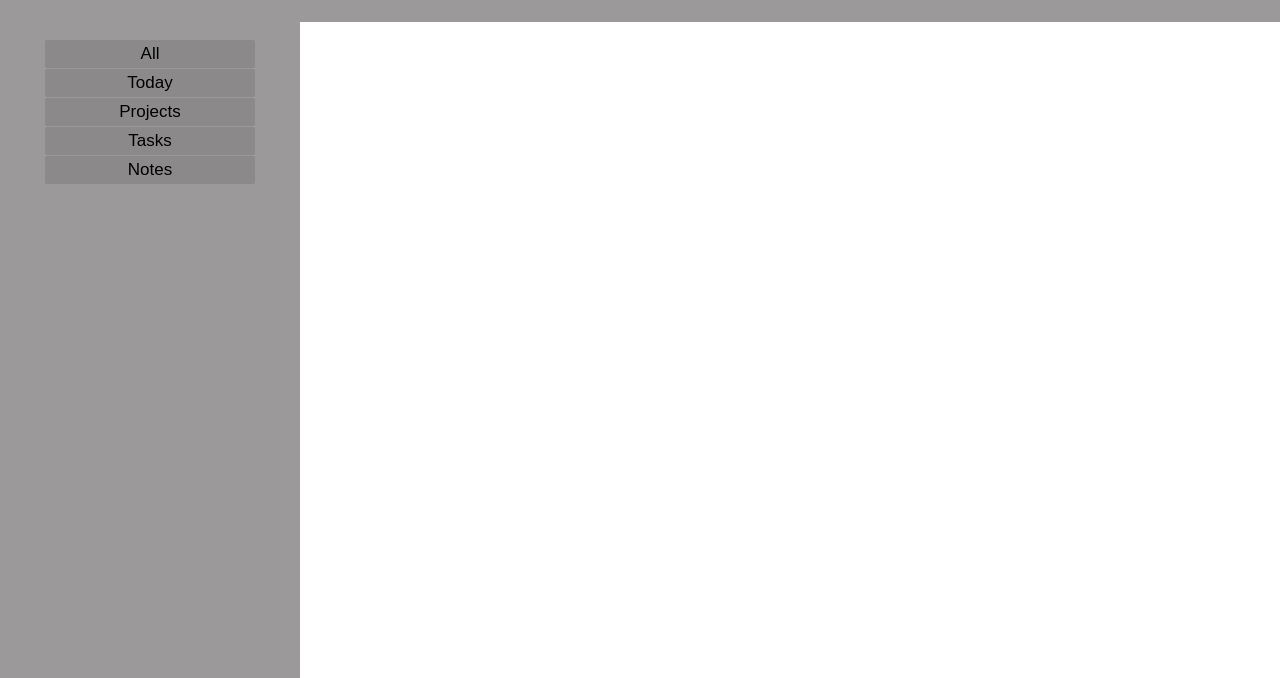
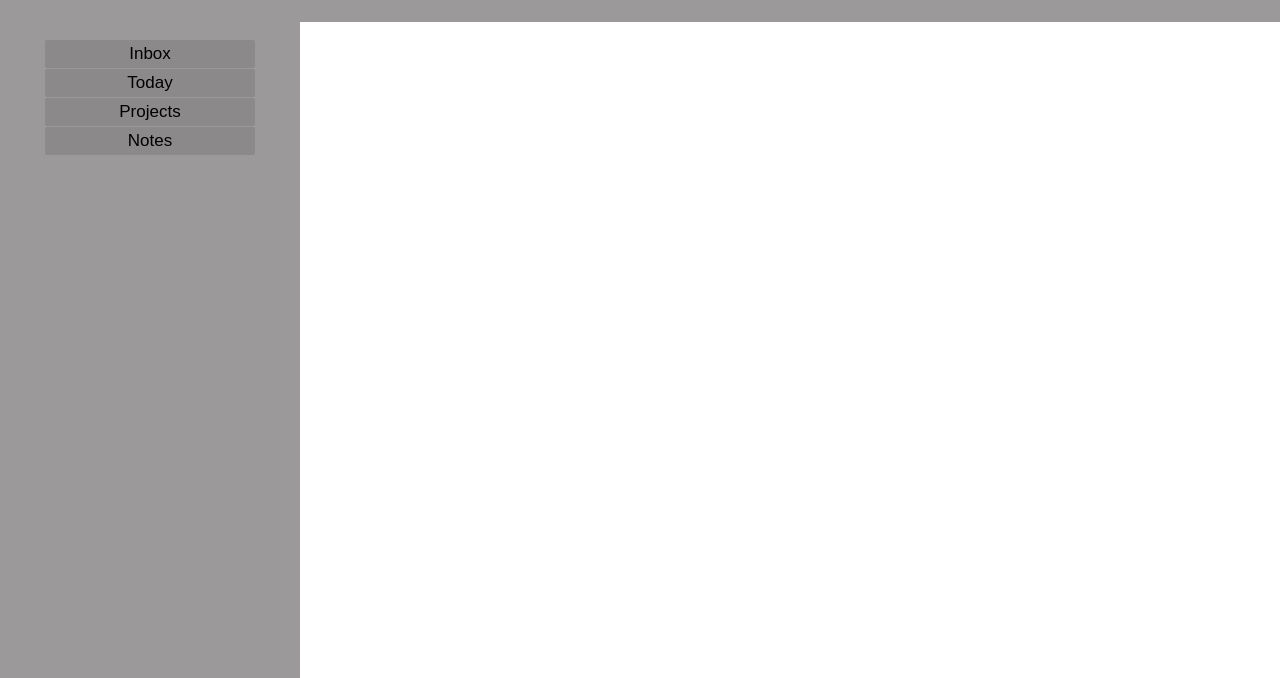
Before and after one commit to mbdeviant/todo-list, a website: page dist/index.html in a window 1280 px wide. Shown: the part 78-756 px from the top of the page. Drawn offline with Linux system fonts and the light colour scheme.

Commit message:
modify navbar buttons

```diff
--- a/dist/index.html
+++ b/dist/index.html
@@ -55,10 +55,9 @@
                 </div>
             </div>
             <nav class="nav">
-                <button id="all-button">All</button>
+                <button id="tasks-button">Inbox</button>
                 <button id="today-button">Today</button>
                 <button id="projects-button">Projects</button>
-                <button id="tasks-button">Tasks</button>
                 <button id="notes-button">Notes</button>
             </nav>
             <div id="content-container"></div>
```
